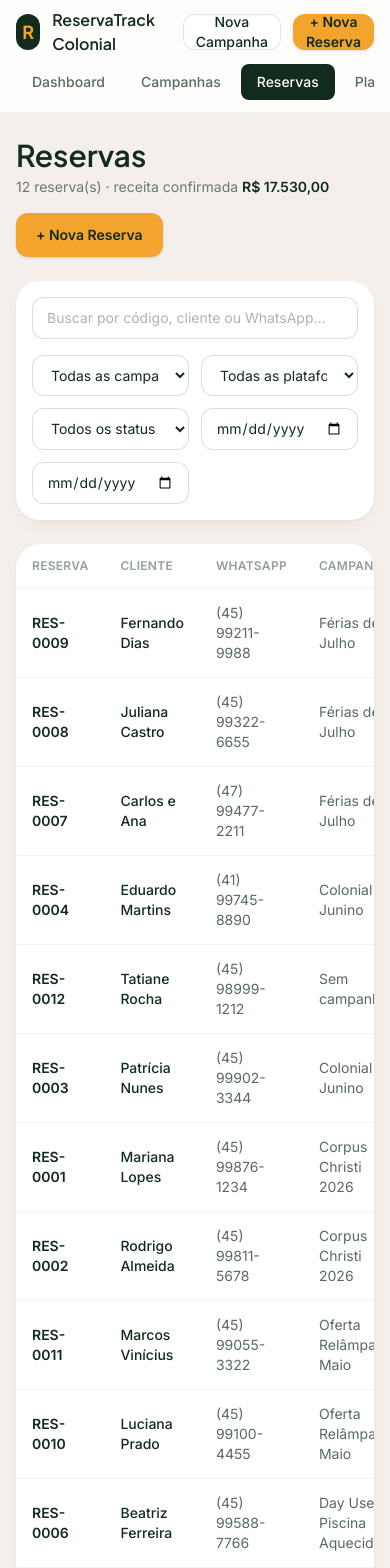
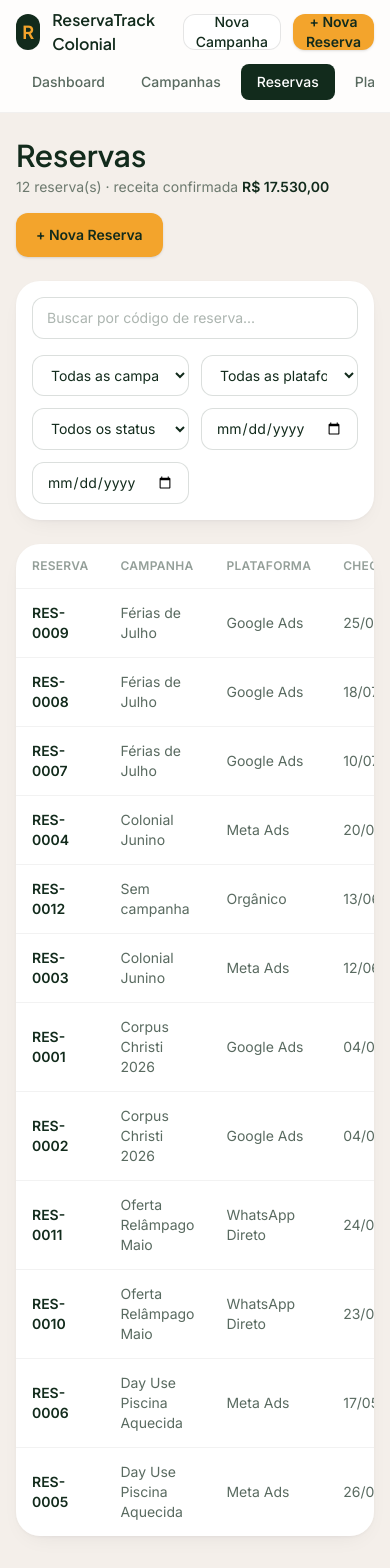
Before and after one commit to hotelcolonial/reservas-analytics, a Next.js app: page /reservas in a window 390 px wide. Shown: the top 1568 px of the page. Built offline with nearby package versions, Linux system fonts and the light colour scheme.

Commit message:
Remove cliente and telefone fields from reservations
Privacy improvement: reservations are now identified only by their
reservation code (codigo). Name and phone fields removed from types,
forms, tables, filters, and mock data throughout the app.

```diff
--- a/app/reservas/page.tsx
+++ b/app/reservas/page.tsx
@@ -30,8 +30,7 @@ export default function ReservasPage() {
     return reservas
       .filter((r) => {
         if (busca) {
-          const alvo = `${r.codigo} ${r.cliente} ${r.telefone}`.toLowerCase();
-          if (!alvo.includes(busca)) return false;
+          if (!r.codigo.toLowerCase().includes(busca)) return false;
         }
         if (filtros.campanhaId === "sem" && r.campanhaId !== null) return false;
         if (
@@ -128,7 +127,7 @@ export default function ReservasPage() {
       <ConfirmDialog
         open={Boolean(excluir)}
         title="Excluir reserva"
-        message={`Tem certeza que deseja excluir a reserva de "${excluir?.cliente}"? Esta ação não pode ser desfeita.`}
+        message={`Tem certeza que deseja excluir a reserva "${excluir?.codigo}"? Esta ação não pode ser desfeita.`}
         onConfirm={() => excluir && removeReserva(excluir.id)}
         onClose={() => setExcluir(null)}
       />
--- a/components/dashboard/RecentReservations.tsx
+++ b/components/dashboard/RecentReservations.tsx
@@ -41,10 +41,9 @@ export function RecentReservations({
           className="flex items-center justify-between gap-3 py-3 first:pt-0 last:pb-0"
         >
           <div className="min-w-0">
-            <p className="truncate font-semibold text-colonial">{r.cliente}</p>
+            <p className="truncate font-semibold text-colonial">{r.codigo}</p>
             <p className="truncate text-xs text-colonial/50">
-              {r.codigo} · {nomeCampanha(r.campanhaId)} · check-in{" "}
-              {formatDate(r.checkIn)}
+              {nomeCampanha(r.campanhaId)} · check-in {formatDate(r.checkIn)}
             </p>
           </div>
           <div className="flex shrink-0 flex-col items-end gap-1">
--- a/components/reservations/ReservationFilters.tsx
+++ b/components/reservations/ReservationFilters.tsx
@@ -55,7 +55,7 @@ export function ReservationFilters({
   return (
     <div className="space-y-4 rounded-3xl bg-branco p-4 shadow-[0_1px_3px_rgba(16,24,40,0.04),0_8px_24px_-12px_rgba(16,24,40,0.10)] sm:p-5">
       <Input
-        placeholder="Buscar por código, cliente ou WhatsApp..."
+        placeholder="Buscar por código de reserva..."
         value={filtros.busca}
         onChange={(e) => set("busca", e.target.value)}
       />
--- a/components/reservations/ReservationForm.tsx
+++ b/components/reservations/ReservationForm.tsx
@@ -24,9 +24,7 @@ type FormData = Omit<Reserva, "id">;
 
 function estadoInicial(r?: Reserva | null): FormData {
   return {
-    codigo: r?.codigo ?? "", // gerado automaticamente ao criar
-    cliente: r?.cliente ?? "",
-    telefone: r?.telefone ?? "",
+    codigo: r?.codigo ?? "",
     dataReserva: r?.dataReserva ?? todayISO(),
     checkIn: r?.checkIn ?? todayISO(),
     checkOut: r?.checkOut ?? todayISO(),
@@ -96,10 +94,6 @@ export function ReservationForm({
       setErro("Informe o ID da reserva.");
       return;
     }
-    if (!form.cliente.trim()) {
-      setErro("Informe o nome do cliente.");
-      return;
-    }
     if (reserva) {
       updateReserva(reserva.id, form);
     } else {
@@ -138,26 +132,6 @@ export function ReservationForm({
             placeholder="Ex.: RES-0001"
           />
         </FormRow>
-        <div className="grid grid-cols-1 gap-5 sm:grid-cols-2">
-          <FormRow label="Nome do cliente" required htmlFor="res-cliente">
-            <Input
-              id="res-cliente"
-              value={form.cliente}
-              onChange={(e) => set("cliente", e.target.value)}
-              placeholder="Nome completo"
-            />
-          </FormRow>
-
-          <FormRow label="Telefone / WhatsApp" htmlFor="res-tel">
-            <Input
-              id="res-tel"
-              value={form.telefone}
-              onChange={(e) => set("telefone", e.target.value)}
-              placeholder="(00) 00000-0000"
-            />
-          </FormRow>
-        </div>
-
         <FormRow label="Campanha de origem">
           <Select
             value={form.campanhaId ?? ""}
--- a/components/reservations/ReservationTable.tsx
+++ b/components/reservations/ReservationTable.tsx
@@ -28,12 +28,10 @@ export function ReservationTable({
 
   return (
     <div className="overflow-x-auto rounded-3xl bg-branco shadow-[0_1px_3px_rgba(16,24,40,0.04),0_8px_24px_-12px_rgba(16,24,40,0.10)]">
-      <table className="w-full min-w-[1080px] border-collapse text-sm">
+      <table className="w-full min-w-[880px] border-collapse text-sm">
         <thead>
           <tr className="border-b border-black/5 text-left text-xs uppercase tracking-wide text-colonial/45">
             <th className="px-4 py-3.5 font-semibold">Reserva</th>
-            <th className="px-4 py-3.5 font-semibold">Cliente</th>
-            <th className="px-4 py-3.5 font-semibold">WhatsApp</th>
             <th className="px-4 py-3.5 font-semibold">Campanha</th>
             <th className="px-4 py-3.5 font-semibold">Plataforma</th>
             <th className="px-4 py-3.5 font-semibold">Check-in</th>
@@ -51,12 +49,6 @@ export function ReservationTable({
             <tr key={r.id} className="hover:bg-colonial-50/60">
               <td className="px-4 py-3.5 font-semibold text-colonial">
                 {r.codigo}
-              </td>
-              <td className="px-4 py-3.5 font-medium text-colonial">
-                {r.cliente}
-              </td>
-              <td className="px-4 py-3.5 text-colonial/70">
-                {r.telefone || "—"}
               </td>
               <td className="px-4 py-3.5 text-colonial/70">
                 {nomeCampanha(r.campanhaId)}
--- a/data/mockData.ts
+++ b/data/mockData.ts
@@ -73,8 +73,6 @@ export const reservasMock: Reserva[] = [
   {
     id: "res-001",
     codigo: "RES-0001",
-    cliente: "Mariana Lopes",
-    telefone: "(45) 99876-1234",
     dataReserva: "2026-05-16",
     checkIn: "2026-06-04",
     checkOut: "2026-06-07",
@@ -91,8 +89,6 @@ export const reservasMock: Reserva[] = [
   {
     id: "res-002",
     codigo: "RES-0002",
-    cliente: "Rodrigo Almeida",
-    telefone: "(45) 99811-5678",
     dataReserva: "2026-05-18",
     checkIn: "2026-06-04",
     checkOut: "2026-06-06",
@@ -108,8 +104,6 @@ export const reservasMock: Reserva[] = [
   {
     id: "res-003",
     codigo: "RES-0003",
-    cliente: "Patrícia Nunes",
-    telefone: "(45) 99902-3344",
     dataReserva: "2026-05-20",
     checkIn: "2026-06-12",
     checkOut: "2026-06-14",
@@ -125,8 +119,6 @@ export const reservasMock: Reserva[] = [
   {
     id: "res-004",
     codigo: "RES-0004",
-    cliente: "Eduardo Martins",
-    telefone: "(41) 99745-8890",
     dataReserva: "2026-05-21",
     checkIn: "2026-06-20",
     checkOut: "2026-06-21",
@@ -143,8 +135,6 @@ export const reservasMock: Reserva[] = [
   {
     id: "res-005",
     codigo: "RES-0005",
-    cliente: "Família Souza",
-    telefone: "(45) 99633-1100",
     dataReserva: "2026-04-10",
     checkIn: "2026-04-26",
     checkOut: "2026-04-26",
@@ -160,8 +150,6 @@ export const reservasMock: Reserva[] = [
   {
     id: "res-006",
     codigo: "RES-0006",
-    cliente: "Beatriz Ferreira",
-    telefone: "(45) 99588-7766",
     dataReserva: "2026-05-02",
     checkIn: "2026-05-17",
     checkOut: "2026-05-17",
@@ -177,8 +165,6 @@ export const reservasMock: Reserva[] = [
   {
     id: "res-007",
     codigo: "RES-0007",
-    cliente: "Carlos e Ana",
-    telefone: "(47) 99477-2211",
     dataReserva: "2026-06-22",
     checkIn: "2026-07-10",
     checkOut: "2026-07-15",
@@ -195,8 +181,6 @@ export const reservasMock: Reserva[] = [
   {
     id: "res-008",
     codigo: "RES-0008",
-    cliente: "Juliana Castro",
-    telefone: "(45) 99322-6655",
     dataReserva: "2026-06-25",
     checkIn: "2026-07-18",
     checkOut: "2026-07-22",
@@ -212,8 +196,6 @@ export const reservasMock: Reserva[] = [
   {
     id: "res-009",
     codigo: "RES-0009",
-    cliente: "Fernando Dias",
-    telefone: "(45) 99211-9988",
     dataReserva: "2026-06-28",
     checkIn: "2026-07-25",
     checkOut: "2026-07-27",
@@ -230,8 +212,6 @@ export const reservasMock: Reserva[] = [
   {
     id: "res-010",
     codigo: "RES-0010",
-    cliente: "Luciana Prado",
-    telefone: "(45) 99100-4455",
     dataReserva: "2026-05-08",
     checkIn: "2026-05-23",
     checkOut: "2026-05-25",
@@ -248,8 +228,6 @@ export const reservasMock: Reserva[] = [
   {
     id: "res-011",
     codigo: "RES-0011",
-    cliente: "Marcos Vinícius",
-    telefone: "(45) 99055-3322",
     dataReserva: "2026-05-10",
     checkIn: "2026-05-24",
     checkOut: "2026-05-26",
@@ -265,8 +243,6 @@ export const reservasMock: Reserva[] = [
   {
     id: "res-012",
     codigo: "RES-0012",
-    cliente: "Tatiane Rocha",
-    telefone: "(45) 98999-1212",
     dataReserva: "2026-05-22",
     checkIn: "2026-06-13",
     checkOut: "2026-06-15",
--- a/lib/types.ts
+++ b/lib/types.ts
@@ -34,8 +34,6 @@ export interface Campanha {
 export interface Reserva {
   id: string;
   codigo: string; // identificador legível da reserva, ex.: "RES-0001"
-  cliente: string;
-  telefone: string;
   dataReserva: string; // ISO date — quando a reserva foi registrada
   checkIn: string; // ISO date
   checkOut: string; // ISO date
```
